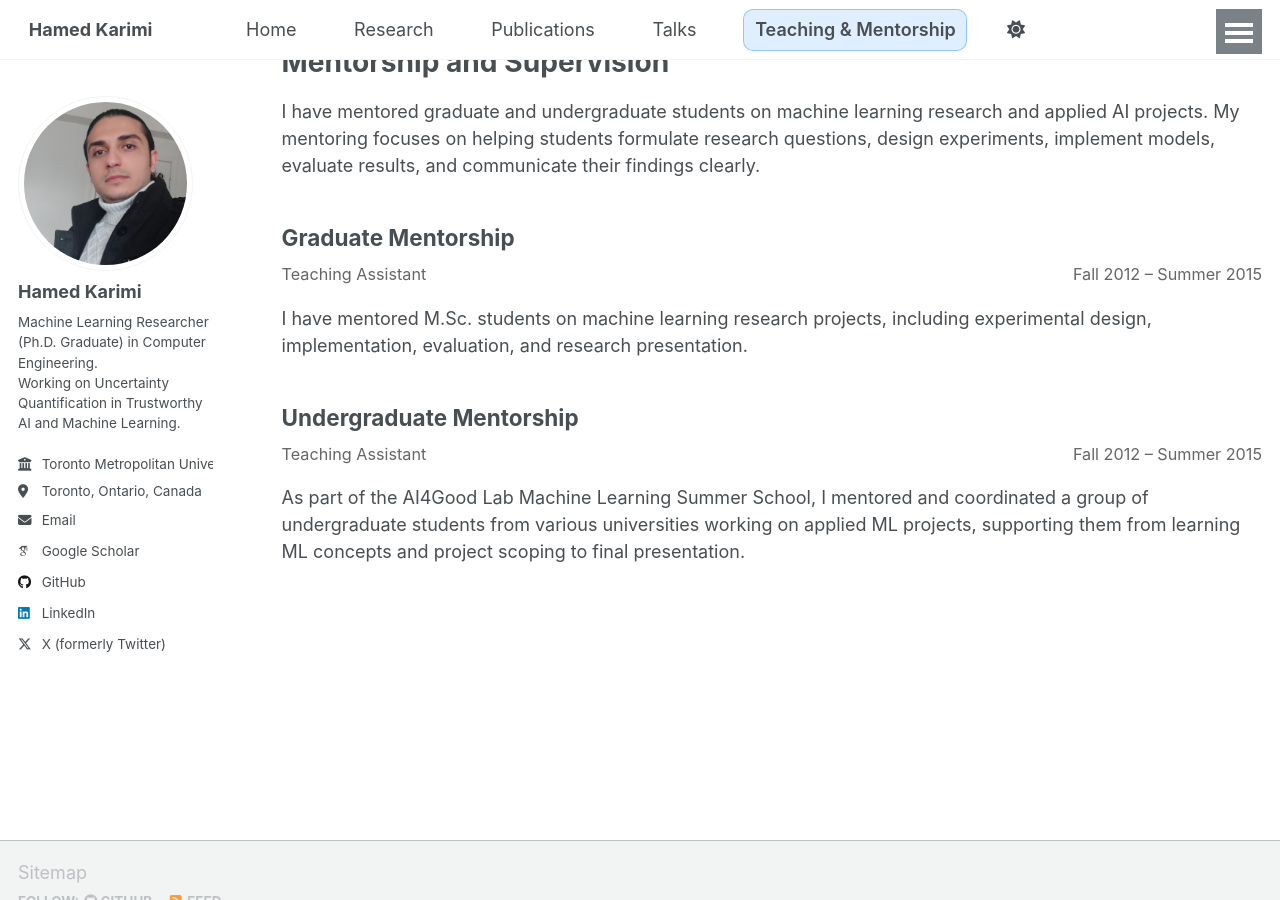
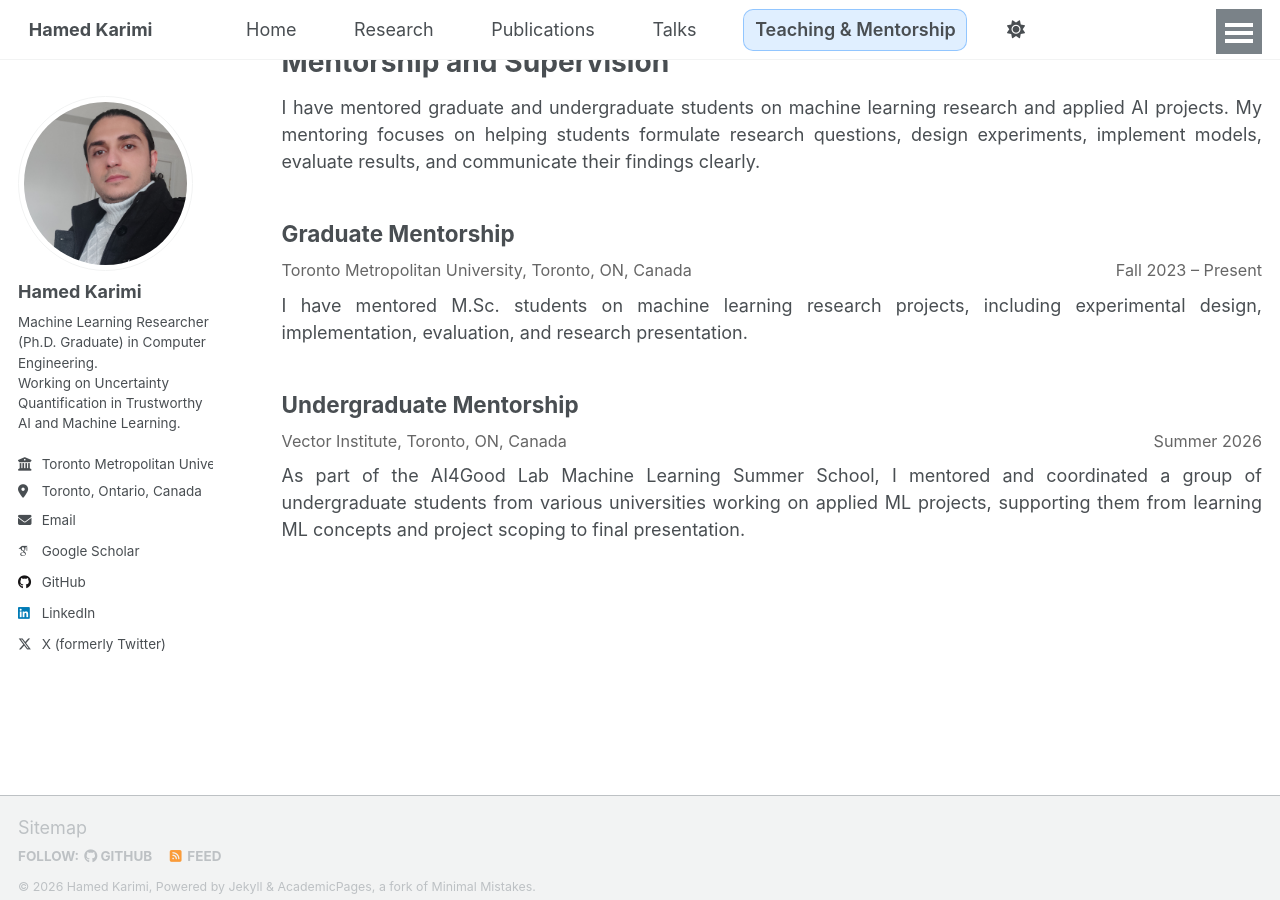
Before and after one commit to hamedmx/hamedmx.github.io, a Jekyll site: the page built from _pages/teaching.md, in a window 1280 px wide and 900 px high, scrolled down 1938 px. Built offline with Jekyll 4.4.1, drawn with Linux system fonts in a browser that asks for light colours; some web fonts are replaced; a script that is not in the unit is left out.

Commit message:
Update teaching.md

```diff
--- a/_pages/teaching.md
+++ b/_pages/teaching.md
@@ -156,23 +156,28 @@ Designing Lab Materials: Course Project and Lab Assignments/Tasks in Addition to
 </div>
 
 <br>
-
 <hr class="section-separator">
 
 # Mentorship and Supervision
 
+<div style="text-align: justify;">
 I have mentored graduate and undergraduate students on machine learning research and applied AI projects. My mentoring focuses on helping students formulate research questions, design experiments, implement models, evaluate results, and communicate their findings clearly.
+</div>
 
 ## Graduate Mentorship
 <div class="cv-meta">
-  <span class="where">Teaching Assistant</span>
-  <span class="when">Fall 2012 – Summer 2015</span>
+  <span class="where">Toronto Metropolitan University, Toronto, ON, Canada</span>
+  <span class="when">Fall 2023 – Present</span>
 </div>
+<div style="text-align: justify;">
 I have mentored M.Sc. students on machine learning research projects, including experimental design, implementation, evaluation, and research presentation.
+</div>
 
 ## Undergraduate Mentorship
 <div class="cv-meta">
-  <span class="where">Teaching Assistant</span>
-  <span class="when">Fall 2012 – Summer 2015</span>
+  <span class="where">Vector Institute, Toronto, ON, Canada</span>
+  <span class="when">Summer 2026</span>
 </div>
+<div style="text-align: justify;">
 As part of the AI4Good Lab Machine Learning Summer School, I mentored and coordinated a group of undergraduate students from various universities working on applied ML projects, supporting them from learning ML concepts and project scoping to final presentation.
+</div>
```
